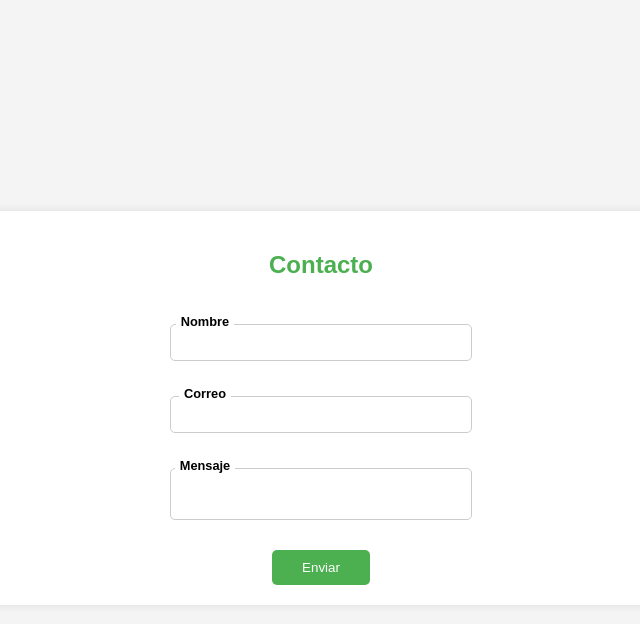
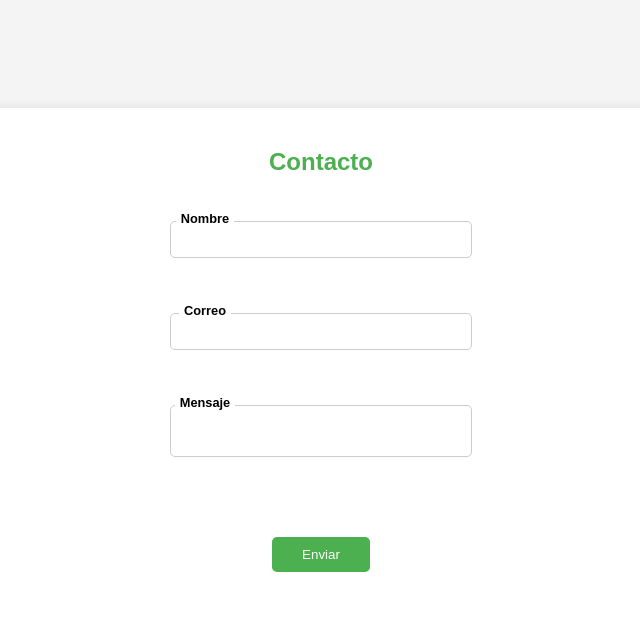
Before and after one commit to feden15/desafio-12, a website built with Vite: page src/ejercicioC/ejercicioC.html in a window 1536 px wide. Shown: the whole page, without its empty margins (447-1087 px from the left). Built offline with nearby package versions, Linux system fonts and the light colour scheme.

Commit message:
Finalizamos ejercicioC

```diff
--- a/src/ejercicioC/ejercicioC.scss
+++ b/src/ejercicioC/ejercicioC.scss
@@ -50,7 +50,7 @@ body {
         }
 
         textarea {
-            resize: none;
+            resize: none; /* Para que no puedan agrandar/achicar el área de texto */
             height: 100px;
         }
 
@@ -74,7 +74,7 @@ body {
     }
 }
 
-@media screen and (min-width: 576px) {
+@media screen and (min-width: 576px) { /* Small */
 
     .form-container {
 
@@ -112,24 +112,28 @@ body {
     }
 }
 
-@media screen and (min-width: 768px) {
+@media screen and (min-width: 768px) { /* Medium */
     .form-container {
 
         width: 800px;
 
         form {
-            input,textarea {
+            input {
                 width: 35%;
             }
 
+            textarea {
+                width: 72.5%;
+            }
+
             button {
-                width: 47%;
+                width: 10%;
             }
         }
     }
 }
 
-@media screen and (min-width: 992px) {
+@media screen and (min-width: 992px) { /* Large */
 
     .form-container {
 
@@ -141,6 +145,7 @@ body {
             position: relative;
 
             input, textarea {
+                width: 35%;
                 justify-self: start;
                 align-self: center;
             }
@@ -186,6 +191,39 @@ body {
     }
 }
 
+@media screen and (min-width: 1200px) { /* X-Large */
+
+    .form-container {
+        justify-self: center;
+        align-self: center;
+    }
+
+}
+
+@media screen and (min-width: 1400px) { /* XX-Large */
+
+    .form-container {
+
+        height: 70vh;
+
+        & h2 {
+            margin-bottom: 20px;
+        }
+
+        form {
+            input, textarea {
+                margin-bottom: 20px;
+            }
+
+            button {
+                margin-top: 50px;
+            }
+        }
+
+    }
+
+}
+
 /*
 Media queries:
 Extra-small: Muestra los campos del formulario uno debajo del otro.
```
